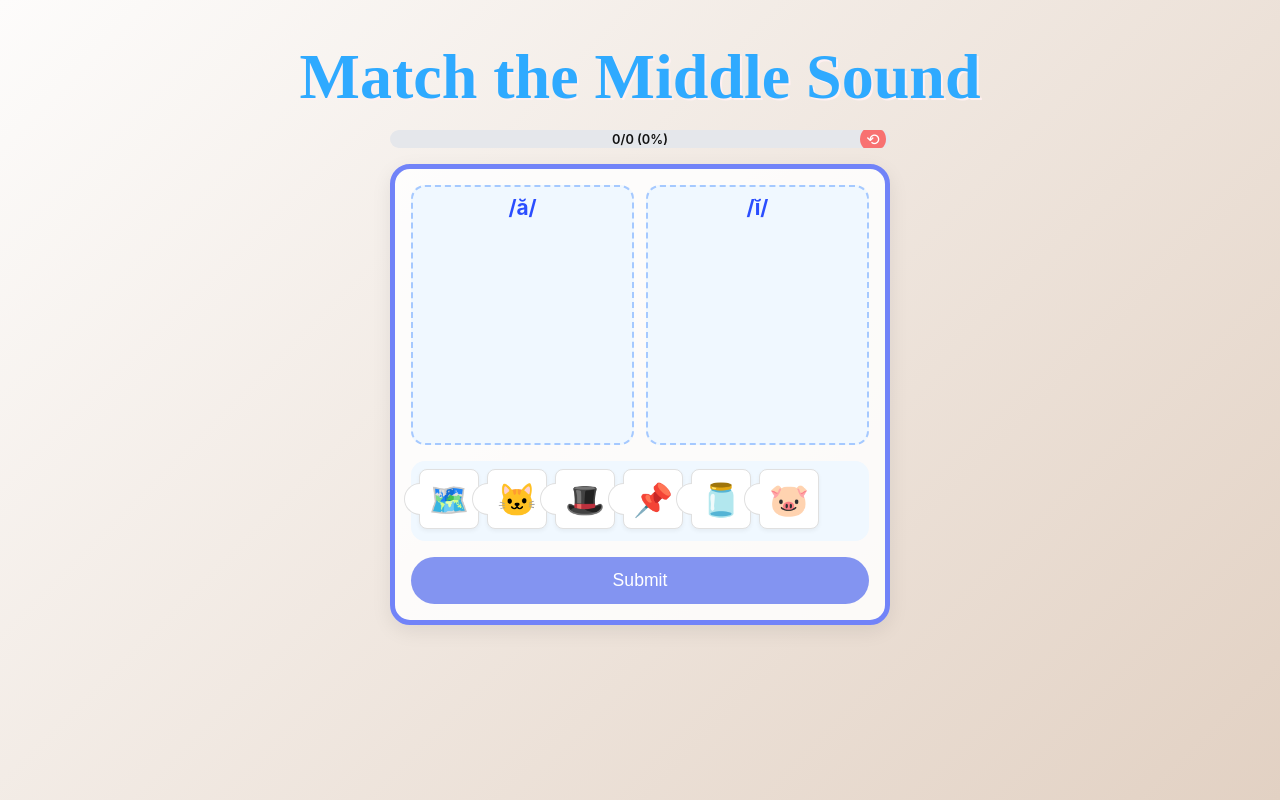
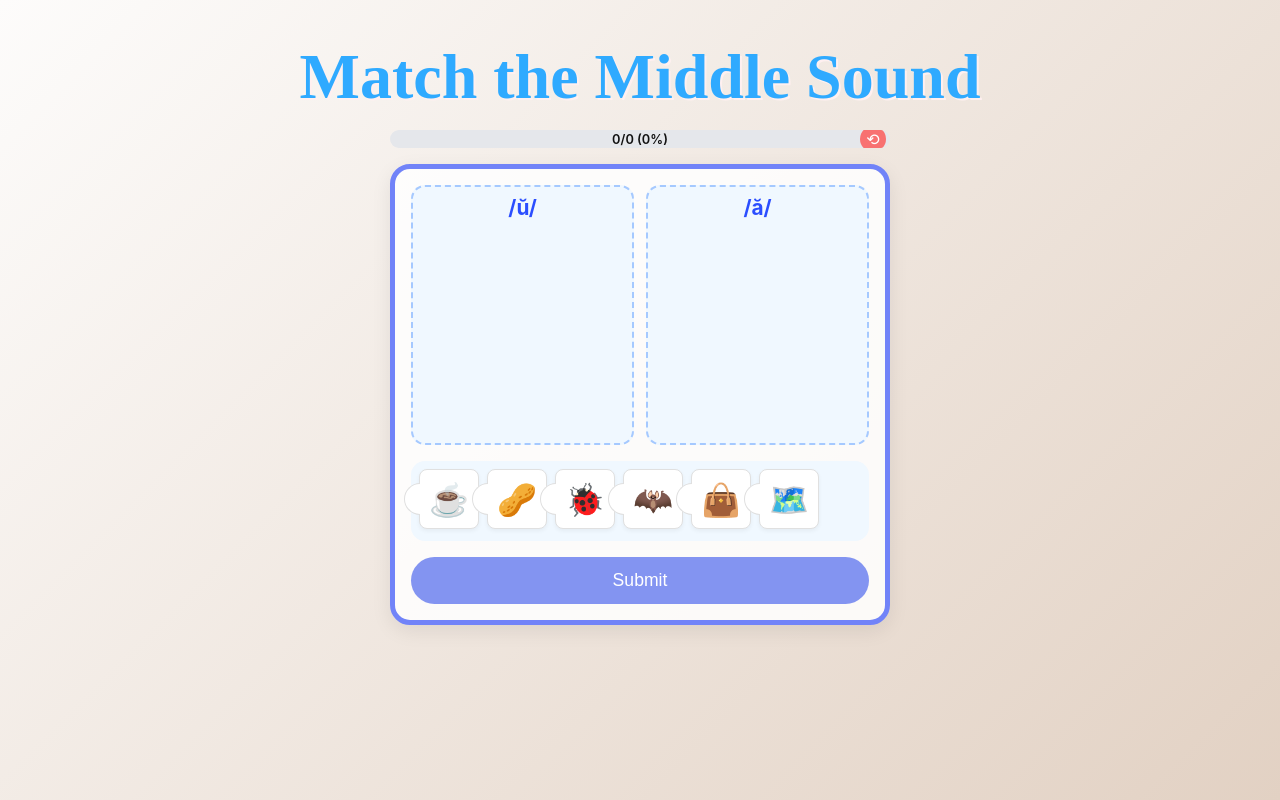
Before and after one commit to Hilorii/Match-The-Middle-Sound, a React (Vite) app: page / in a window 1280 px wide. Built offline with nearby package versions, Linux system fonts and the light colour scheme.

Commit message:
więcej dźwięków

```diff
--- a/src/App.tsx
+++ b/src/App.tsx
@@ -8,56 +8,57 @@ import {
 } from '@dnd-kit/core';
 import type { DragEndEvent } from '@dnd-kit/core';
 import type { Word } from './data/words';
-import Column  from './components/Column';
-import Pool    from './components/Pool';
-import Modal   from './components/Modal';
+import Column   from './components/Column';
+import Pool     from './components/Pool';
+import Modal    from './components/Modal';
 import Progress from './components/Progress';
-import { getRandomWords } from './data/words';
 
+import { getRound } from './data/words';
 import winMp3  from '/audio/win.mp3?url';
 import loseMp3 from '/audio/lose.mp3?url';
 
-type Boxes = { pool: Word[]; a: Word[]; i: Word[] };
+type Boxes = Record<string, Word[]> & { pool: Word[] };
 
-function getBadge(wins: number) {
-    if (wins >= 3) return '🏆 Master';
-    if (wins >= 2) return '🥈 Silver Star';
-    if (wins >= 1)  return '🥉 Bronze Star';
+function soundToLabel(s: string) {
+    return ({ a:'ă', i:'ĭ', o:'ŏ', e:'ĕ', u:'ŭ' } as Record<string,string>)[s] || s;
+}
+
+function getBadge(w: number) {
+    if (w >= 30) return '🏆 Master';
+    if (w >= 15) return '🥈 Silver Star';
+    if (w >= 5)  return '🥉 Bronze Star';
     return null;
 }
 
 export default function App() {
-    /* --- cards --- */
-    const [items, setItems] = useState<Boxes>(() => ({
-        pool: getRandomWords(),
-        a: [],
-        i: [],
-    }));
+    /* --- round state --- */
+    const makeBoxes = () => {
+        const { sounds, pool } = getRound();
+        return {
+            sounds,
+            boxes: { pool, [sounds[0]]: [], [sounds[1]]: [] } as Boxes,
+        };
+    };
+    const [{ sounds, boxes }, setState] = useState(makeBoxes);
 
     /* --- progress --- */
-    const [wins,     setWins]     = useState(() => Number(localStorage.getItem('wins')     ?? 0));
+    const [wins,     setWins]     = useState(() => Number(localStorage.getItem('wins') ?? 0));
     const [attempts, setAttempts] = useState(() => Number(localStorage.getItem('attempts') ?? 0));
     const badge = getBadge(wins);
 
-    /* >>> funkcja resetu */
-    const handleResetProgress = () => {
-        localStorage.removeItem('wins');
-        localStorage.removeItem('attempts');
-        setWins(0);
-        setAttempts(0);
+    const resetProgress = () => {
+        localStorage.clear();
+        setWins(0); setAttempts(0);
     };
 
-    /* --- modal state --- */
+    /* --- modal --- */
     const [modal, setModal] = useState<{open:boolean; msg:string; type:'win'|'lose'}>({
-        open: false,
-        msg: '',
-        type: 'win',
+        open:false, msg:'', type:'win'
     });
 
-    /* --- audio --- */
+    /* --- audio refs --- */
     const winRef  = useRef<HTMLAudioElement | null>(null);
     const loseRef = useRef<HTMLAudioElement | null>(null);
-
     useEffect(() => {
         winRef.current  = new Audio(winMp3);
         loseRef.current = new Audio(loseMp3);
@@ -72,46 +73,45 @@ export default function App() {
     const handleDragEnd = (e: DragEndEvent) => {
         const { active, over } = e;
         if (!over) return;
-        const fromId = (Object.keys(items) as (keyof Boxes)[])
-            .find((k) => items[k].some((w) => w.id === active.id));
-        const toId = over.id as keyof Boxes;
-        if (!fromId || fromId === toId) return;
 
-        setItems(prev => {
-            const moved = prev[fromId].find(w => w.id === active.id)!;
-            return {
-                ...prev,
-                [fromId]: prev[fromId].filter(w => w.id !== active.id),
-                [toId]:   [...prev[toId], moved],
-            };
-        });
+        const fromKey = (['pool', ...sounds] as string[]).find(key =>
+            boxes[key].some(w => w.id === active.id)
+        );
+        const toKey = over.id as string;
+        if (!fromKey || fromKey === toKey) return;
+
+        setState(s => ({
+            ...s,
+            boxes: {
+                ...s.boxes,
+                [fromKey]: s.boxes[fromKey].filter(w => w.id !== active.id),
+                [toKey]:   [...s.boxes[toKey], s.boxes[fromKey].find(w => w.id === active.id)!],
+            },
+        }));
     };
 
-    /* --- check & popup --- */
+    /* --- check, popup, next round --- */
     const checkAnswers = () => {
-        const wrongA = items.a.filter(w => w.vowel !== 'a');
-        const wrongI = items.i.filter(w => w.vowel !== 'i');
-        const done   = items.pool.length === 0;
-        const ok     = !wrongA.length && !wrongI.length && done;
+        const ok =
+            boxes[sounds[0]].every(w => w.vowel === sounds[0]) &&
+            boxes[sounds[1]].every(w => w.vowel === sounds[1]) &&
+            boxes.pool.length === 0;
 
-        const ref = ok ? winRef.current : loseRef.current;
-        ref?.play().catch(()=>{});
+        (ok ? winRef.current : loseRef.current)?.play().catch(()=>{});
 
-        /* update progress */
         setAttempts(a => { const n=a+1; localStorage.setItem('attempts', String(n)); return n; });
         if (ok) setWins(w => { const n=w+1; localStorage.setItem('wins', String(n)); return n; });
 
         setModal({
-            open: true,
+            open:true,
             msg: ok ? 'Great job! 🎉' : 'Try again 🙈',
             type: ok ? 'win' : 'lose',
         });
     };
 
-    /* --- close modal => reset cards --- */
     const closeModal = () => {
-        setModal(m => ({ ...m, open:false }));
-        setItems({ pool: getRandomWords(), a: [], i: [] });
+        setState(makeBoxes);                               // nowa losowa runda
+        setModal((m) => ({ ...m, open: false }));
     };
 
     /* --- UI --- */
@@ -119,21 +119,22 @@ export default function App() {
         <div className="wrapper">
             <h1 className="title">Match&nbsp;the&nbsp;Middle&nbsp;Sound</h1>
 
-            <Progress
-                wins={wins}
-                attempts={attempts}
-                badge={badge}
-                onReset={handleResetProgress}
-            />
+            <Progress wins={wins} attempts={attempts} badge={badge} onReset={resetProgress} />
 
             <div className="board">
                 <DndContext sensors={sensors} onDragEnd={handleDragEnd}>
                     <div className="columns">
-                        <Column id="a" label="ă" words={items.a} />
-                        <Column id="i" label="ĭ" words={items.i} />
+                        {sounds.map((s) => (
+                            <Column
+                                key={s}
+                                id={s}
+                                label={soundToLabel(s)}
+                                words={boxes[s]}
+                            />
+                        ))}
                     </div>
 
-                    <Pool id="pool" words={items.pool} />
+                    <Pool id="pool" words={boxes.pool} />
                 </DndContext>
 
                 <button className="submit-btn" onClick={checkAnswers}>
--- a/src/components/Column.tsx
+++ b/src/components/Column.tsx
@@ -1,19 +1,17 @@
 import { useDroppable } from '@dnd-kit/core';
-import Card from './Card';
 import type { Word } from '../data/words';
 
-type Props = {
-    id: 'a' | 'i';
-    label: string;
+interface Props {
+    id: string;        // 'a' | 'i' | 'o' | 'e' | 'u'
+    label: string;     // np. 'ă'
     words: Word[];
-};
+}
 
 export default function Column({ id, label, words }: Props) {
     const { setNodeRef, isOver } = useDroppable({ id });
 
-    /* TTS po tapnięciu w nagłówek */
     const speak = () => {
-        const utter = new SpeechSynthesisUtterance(label === 'ă' ? 'a' : 'i');
+        const utter = new SpeechSynthesisUtterance(label);
         utter.lang = 'en-US';
         utter.rate = 0.8;
         window.speechSynthesis.cancel();
@@ -21,16 +19,16 @@ export default function Column({ id, label, words }: Props) {
     };
 
     return (
-        <div
-            ref={setNodeRef}
-            className={`column ${isOver ? 'drag-over' : ''}`}
-        >
+        <div ref={setNodeRef} className={`column ${isOver ? 'drag-over' : ''}`}>
             <h3 onClick={speak} role="button" aria-label={`hear ${label}`}>
                 /{label}/
             </h3>
 
             {words.map((w) => (
-                <Card key={w.id} id={w.id} emoji={w.emoji} />
+                <div key={w.id} id={w.id} className="card">
+                    <div className="half-circle" />
+                    <span className="emoji">{w.emoji}</span>
+                </div>
             ))}
         </div>
     );
--- a/src/data/words.ts
+++ b/src/data/words.ts
@@ -1,34 +1,65 @@
+export type Sound = 'a' | 'i' | 'o' | 'e' | 'u';
+
 export type Word = {
     id: string;
     emoji: string;
-    vowel: 'a' | 'i';
+    vowel: Sound;
 };
 
-const aWords: Word[] = [
+/* short ă  */
+const A: Word[] = [
     { id: 'cat',  emoji: '🐱', vowel: 'a' },
     { id: 'hat',  emoji: '🎩', vowel: 'a' },
     { id: 'bag',  emoji: '👜', vowel: 'a' },
     { id: 'bat',  emoji: '🦇', vowel: 'a' },
     { id: 'map',  emoji: '🗺️', vowel: 'a' },
-    { id: 'cap',  emoji: '🧢', vowel: 'a' },
 ];
 
-const iWords: Word[] = [
+/* short ĭ  */
+const I: Word[] = [
     { id: 'pig',  emoji: '🐷', vowel: 'i' },
     { id: 'fish', emoji: '🐟', vowel: 'i' },
     { id: 'ship', emoji: '🚢', vowel: 'i' },
-    { id: 'lid',  emoji: '🫙', vowel: 'i' },
-    { id: 'hill', emoji: '⛰️', vowel: 'i' },
     { id: 'milk', emoji: '🥛', vowel: 'i' },
     { id: 'pin',  emoji: '📌', vowel: 'i' },
+    { id: 'hill', emoji: '⛰️', vowel: 'i' },
 ];
 
+/* short ŏ  */
+const O: Word[] = [
+    { id: 'dog',  emoji: '🐶', vowel: 'o' },
+    { id: 'fox',  emoji: '🦊', vowel: 'o' },
+    { id: 'mop',  emoji: '🧹', vowel: 'o' },
+    { id: 'sock', emoji: '🧦', vowel: 'o' },
+    { id: 'log',  emoji: '🪵', vowel: 'o' },
+];
+
+/* short ĕ  */
+const E: Word[] = [
+    { id: 'pen',  emoji: '🖊️', vowel: 'e' },
+    { id: 'ten',  emoji: '🔟',  vowel: 'e' },
+    { id: 'web',  emoji: '🕸️', vowel: 'e' },
+    { id: 'bed',  emoji: '🛏️', vowel: 'e' },
+];
+
+/* short ŭ  */
+const U: Word[] = [
+    { id: 'cup',  emoji: '☕',  vowel: 'u' },
+    { id: 'bus',  emoji: '🚌', vowel: 'u' },
+    { id: 'sun',  emoji: '☀️', vowel: 'u' },
+    { id: 'bug',  emoji: '🐞', vowel: 'u' },
+    { id: 'nut',  emoji: '🥜', vowel: 'u' },
+];
+
+const BANK: Record<Sound, Word[]> = { a: A, i: I, o: O, e: E, u: U };
+
 function sample<T>(arr: T[], n: number): T[] {
-    return [...arr]
-        .sort(() => Math.random() - 0.5)
-        .slice(0, n);
+    return [...arr].sort(() => Math.random() - 0.5).slice(0, n);
 }
 
-export function getRandomWords(): Word[] {
-    return [...sample(aWords, 3), ...sample(iWords, 3)];
+/* → losuje 2 różne dźwięki + 3 słowa dla każdego */
+export function getRound() {
+    const sounds = sample(Object.keys(BANK) as Sound[], 2) as [Sound, Sound];
+    const pool   = [...sample(BANK[sounds[0]], 3), ...sample(BANK[sounds[1]], 3)];
+    return { sounds, pool };
 }
```
